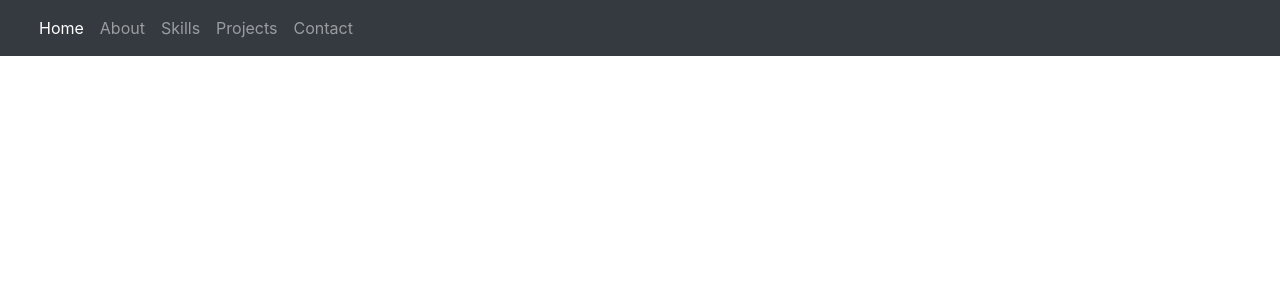
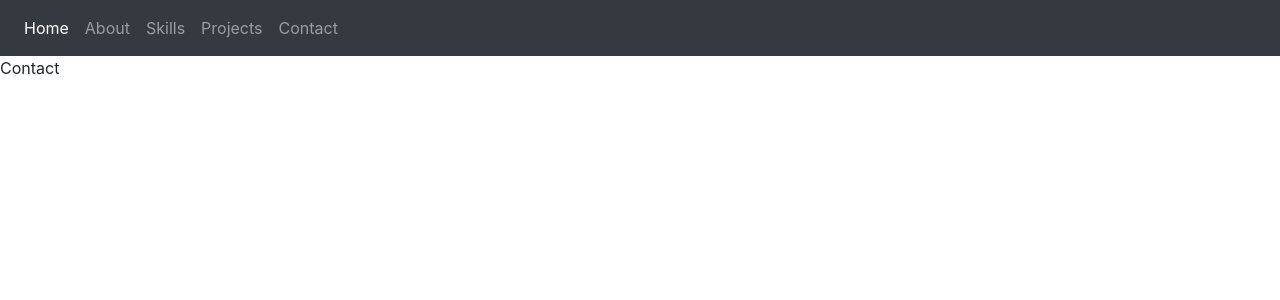
Before and after one commit to pallavi1705/AboutPallavi, a React (Create React App) app: page /contact in a window 1280 px wide. Shown: the top 300 px of the page. Built offline with nearby package versions, Linux system fonts and the light colour scheme.

Commit message:
final commit of Aug 15 2023

```diff
--- a/src/App.js
+++ b/src/App.js
@@ -1,9 +1,11 @@
+import { Routes, Route } from "react-router-dom";
+
 import AboutMe from "./components/aboutMe";
 import Home from "./components/home";
 import Header from "./components/header";
 import Skills from "./components/skills";
+import Contact from "./components/contact";
 
-import { Routes, Route } from "react-router-dom";
 
 function App() {
   return (
@@ -13,6 +15,7 @@ function App() {
         <Route path="/" element={<Home />}></Route>
         <Route path="/about" element={<AboutMe />}></Route>
         <Route path="/skills" element={<Skills />}></Route>
+        <Route path="/contact" element={<Contact />}></Route>
       </Routes>
     </div>
   );
--- /dev/null
+++ b/src/components/contact.jsx
@@ -0,0 +1,11 @@
+
+
+function Contact() {
+  return (
+    <div>
+     Contact
+    </div>
+  );
+}
+
+export default Contact;
--- a/src/components/header.jsx
+++ b/src/components/header.jsx
@@ -3,7 +3,7 @@ import { Link } from "react-router-dom";
 
 function Header() {
   return (
-    <nav className="navbar navbar-expand-lg navbar-dark bg-dark">
+    <nav className="navbar navbar-expand navbar-dark bg-dark">
       <div className="container-fluid">
         <div className="collapse navbar-collapse" id="navbarSupportedContent">
           <ul className="navbar-nav me-auto mb-2 mb-lg-0">
@@ -13,12 +13,12 @@ function Header() {
               </Link>
             </li>
             <li className="nav-item">
-              <Link className="nav-link" to="/About">
+              <Link className="nav-link" to="/about">
                 About
               </Link>
             </li>
             <li className="nav-item">
-              <Link className="nav-link" to="/Skills">
+              <Link className="nav-link" to="/skills">
                 Skills
               </Link>
             </li>
@@ -28,7 +28,7 @@ function Header() {
               </Link>
             </li>
             <li className="nav-item">
-              <Link className="nav-link" to="/">
+              <Link className="nav-link" to="/contact">
                 Contact
               </Link>
             </li>
```
